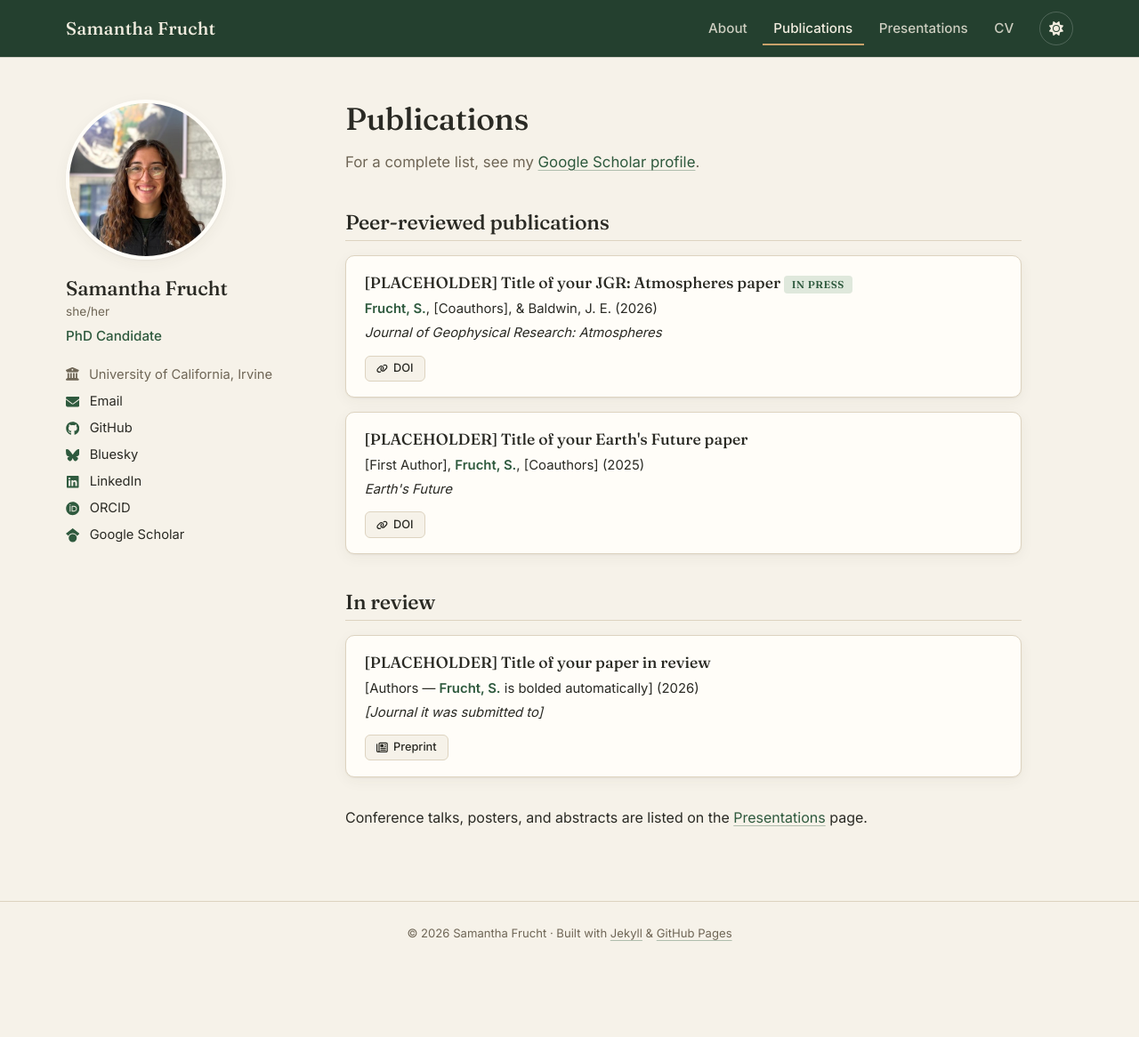
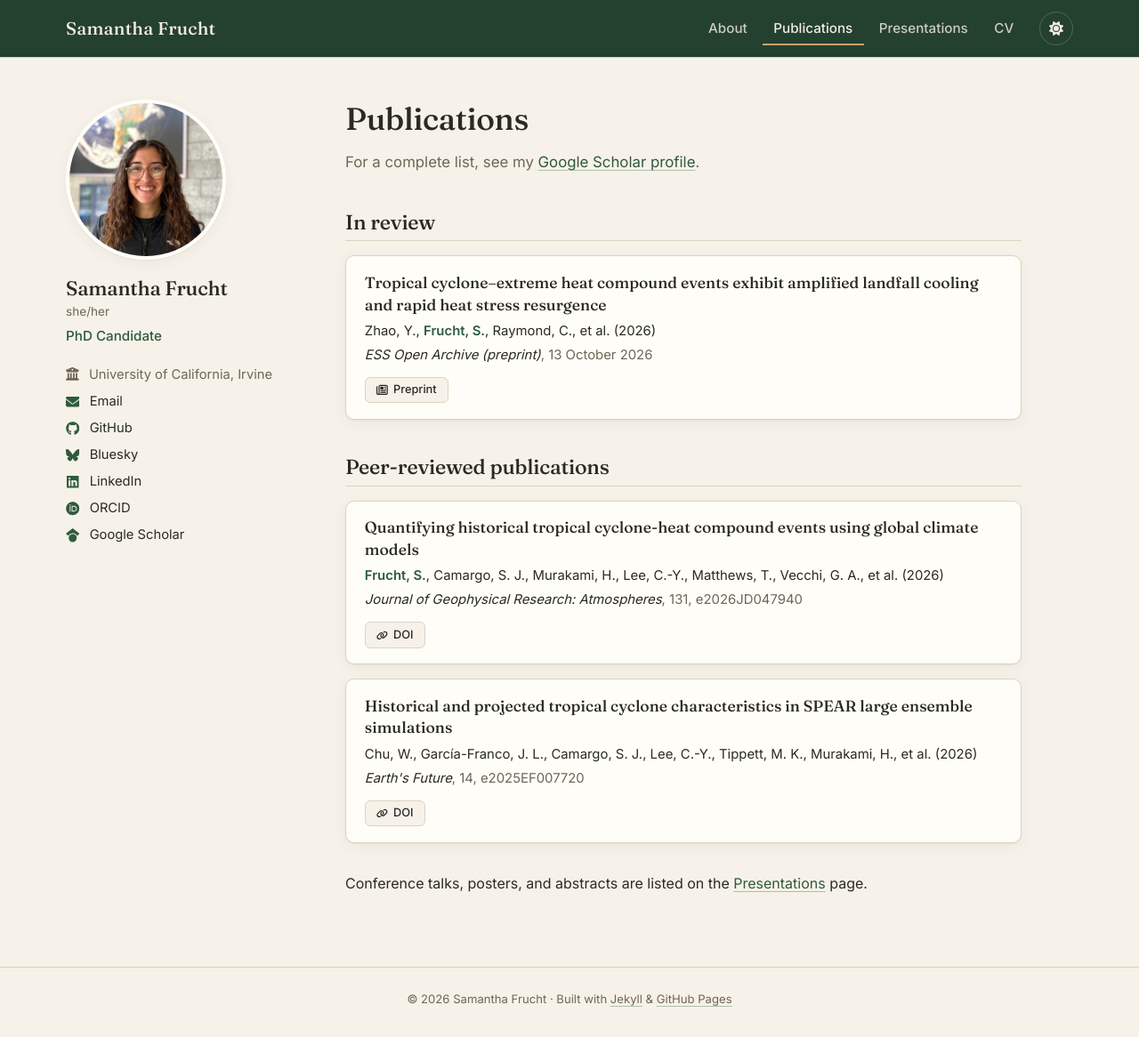
Before and after one commit to samfrucht/samfrucht.github.io, a Jekyll site: the page built from publications.html, in a window 1280 px wide and 1166 px high. Shown: the whole window at 89% size. Built offline with Jekyll 4.4.1, drawn with Linux system fonts in a browser that asks for light colours.

Commit message:
Add full citations; JGR paper published; list In review first
Co-Authored-By: Claude Opus 5.5 <noreply@anthropic.com>
Claude-Session: https://claude.ai/code/session_01YNjHfz6pZMsPt2Ai27dWjm

```diff
--- a/_data/news.yml
+++ b/_data/news.yml
@@ -1,7 +1,7 @@
 # News items on the home page, newest first. Copy a block to add one.
 # Markdown works in "text" (e.g. **bold**, [link](https://...)).
 # Only the most recent 6 are shown (change "news_limit" in index.md).
-- date: 2026-11-01   # [CHECK DATE]
-  text: "My first first-author paper was accepted in *JGR: Atmospheres*! [See publications](/publications/)."
+- date: 2026-11-24
+  text: "My first first-author paper, [*Quantifying historical tropical cyclone-heat compound events using global climate models*](https://doi.org/10.1029/2026JD047940), is now published in *JGR: Atmospheres*!"
 - date: 2026-09-15
   text: "[PLACEHOLDER] Presented my work at *Conference Name* in City, State."
--- a/_data/publications.yml
+++ b/_data/publications.yml
@@ -1,42 +1,46 @@
 # =============================================================================
 #  PUBLICATIONS
-#  Each block starting with "- title:" is one paper. Copy a block to add one.
+#  Each block that starts with a dash is one paper. Copy a block to add one.
+#  Papers are shown in the order listed here, so put the newest at the top.
 #  Fields you don't have can be left out entirely (e.g. no "code:" line).
 #
 #  status:  published | accepted | in-review | in-prep
-#           published & accepted both appear under "Peer-reviewed publications";
-#           accepted papers get an "In press" tag.
-#  doi:     just the DOI, e.g. 10.1029/2024GL000000  -> becomes a DOI button
-#  pdf:     a link, or a file you upload to assets/files/ (e.g. /assets/files/frucht2026jgr.pdf)
+#           Sections appear in this order: In preparation, In review,
+#           Peer-reviewed. "accepted" papers go under Peer-reviewed with an
+#           "In press" tag.
+#  doi:      just the DOI, e.g. 10.1029/2024GL000000  -> "DOI" button
 #  preprint: link to a preprint (e.g. ESS Open Archive) -> "Preprint" button
-#  code / data / link: any URL -> become buttons
-#  bibtex:  paste a BibTeX entry after "bibtex: |" (indented) -> "Cite" button
+#  pdf:      a link, or a file you upload to assets/files/ (e.g. /assets/files/frucht2026jgr.pdf)
+#  code / data / link: any URL -> buttons
+#  bibtex:   paste a BibTeX entry after "bibtex: |" (indented) -> "Cite" button
 #  Your name is bolded automatically (see pub_names in _config.yml).
 # =============================================================================
 
-- title: "[PLACEHOLDER] Title of your JGR: Atmospheres paper"
-  authors: "Frucht, S., [Coauthors], & Baldwin, J. E."
+- title: "Tropical cyclone–extreme heat compound events exhibit amplified landfall cooling and rapid heat stress resurgence"
+  authors: "Zhao, Y., Frucht, S., Raymond, C., et al."
+  journal: "ESS Open Archive (preprint)"
+  details: "13 October 2026"
+  year: 2026
+  status: in-review
+  preprint: "https://doi.org/10.22541/essoar.15004387/v3"
+
+- title: "Quantifying historical tropical cyclone-heat compound events using global climate models"
+  authors: "Frucht, S., Camargo, S. J., Murakami, H., Lee, C.-Y., Matthews, T., Vecchi, G. A., et al."
   journal: "Journal of Geophysical Research: Atmospheres"
+  details: "131, e2026JD047940"
   year: 2026
-  status: accepted
+  status: published
   doi: "10.1029/2026JD047940"
   pdf: ""                         # e.g. /assets/files/frucht2026jgr.pdf
 
-- title: "[PLACEHOLDER] Title of your Earth's Future paper"
-  authors: "[First Author], Frucht, S., [Coauthors]"
+- title: "Historical and projected tropical cyclone characteristics in SPEAR large ensemble simulations"
+  authors: "Chu, W., García-Franco, J. L., Camargo, S. J., Lee, C.-Y., Tippett, M. K., Murakami, H., et al."
   journal: "Earth's Future"
-  details: ""                     # volume(issue), article number
-  year: 2025                      # [CHECK YEAR]
+  details: "14, e2025EF007720"
+  year: 2026
   status: published
   doi: "10.1029/2025EF007720"
   pdf: ""
-
-- title: "[PLACEHOLDER] Title of your paper in review"
-  authors: "[Authors — Frucht, S. is bolded automatically]"
-  journal: "[Journal it was submitted to]"
-  year: 2026
-  status: in-review
-  preprint: "https://doi.org/10.22541/essoar.15004387/v3"
 
 # Example of a paper in preparation (remove the "# " at the start of each line to use):
 # - title: "Title of a dissertation chapter"
--- a/publications.html
+++ b/publications.html
@@ -6,8 +6,8 @@ title: Publications
   Content comes from _data/publications.yml — edit that file, not this one.
 {%- endcomment -%}
 {% if site.links.google_scholar != "" %}<p class="page__subtitle" style="margin-top:-1.25rem">For a complete list, see my <a href="https://scholar.google.com/citations?user={{ site.links.google_scholar }}">Google Scholar profile</a>.</p>{% endif %}
-{% assign pubs = site.data.publications | sort: "year" | reverse %}
-{% assign sections = "published|Peer-reviewed publications;in-review|In review;in-prep|In preparation" | split: ";" %}
+{% assign pubs = site.data.publications %}
+{% assign sections = "in-prep|In preparation;in-review|In review;published|Peer-reviewed publications" | split: ";" %}
 
 {% for s in sections %}
   {% assign key = s | split: "|" | first %}
```
